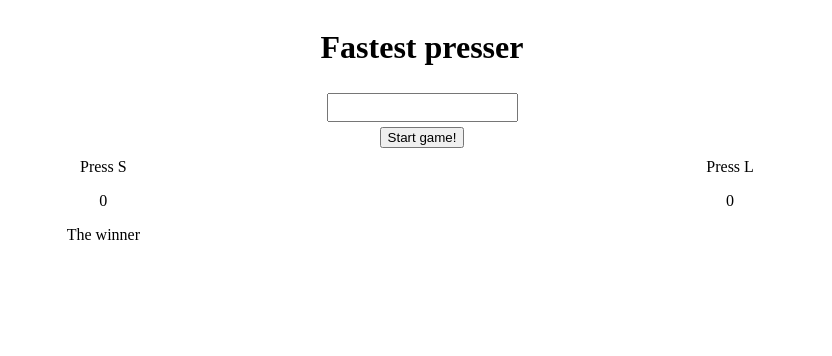
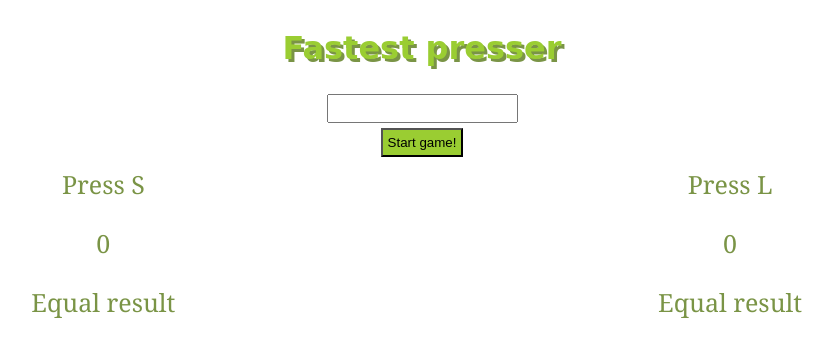
Before and after one commit to rufaidaju/hyf-homework, a plain HTML site: page index.html in a window 1280 px wide. Both pictures are taken after a click on the button "Start game!". Shown: the whole page, without its empty margins (218-1050 px from the left). Drawn offline with nearby package versions, Linux system fonts and the light colour scheme.

Commit message:
Add some css

```diff
--- a/index.css
+++ b/index.css
@@ -6,17 +6,35 @@ flex-direction:column;
 align-items: center;
 
 }
+h1{
+    font-family: cursive;
+    color:yellowgreen;
+    text-shadow:3px 3px rgb(122, 148, 70)  ;
+}
 #input {
     padding: 5px;
     margin :5px;
+    color:rgb(122, 148, 70) ;
+}
+.start-game{
+    padding: 5px ;
+    background-color:yellowgreen ;
+}
+
+.start-game:hover{
+    cursor: pointer;
+    background-color:rgb(122, 148, 70) ;
 }
 
 .winner{
     display:flex;
-    /* justify-content: center; */
+    height: 100%;
 }
 #s-presser ,#l-presser{
     width:48% ;
     padding :10px;
     text-align: center;
-}
+    color:rgb(122, 148, 70) ;
+    font-size: 25px;
+    font-family: Cambria, Cochin, Georgia, Times, 'Times New Roman', serif;
+    text-decoration-style: ;}
--- a/index.html
+++ b/index.html
@@ -10,7 +10,7 @@
         <div class="header-content">
             <h1 >Fastest presser</h1>
             <input type="number" id="input" value="Set seconds">
-            <button onClick="setTimer()" >Start game!</button>
+            <button  class="start-game" onClick="setTimer()" >Start game!</button>
         </div>
     <div class="winner">
         <div id="s-presser">Press S </div>
--- a/index.js
+++ b/index.js
@@ -4,7 +4,7 @@ let setTimer = function(){
     let seconds= document.getElementById('input').value ;
     console.log(seconds*1000);
     let presser1 = presser2 = 0 ;
-    // console.log(presser1,presser2);
+    //  console.log(presser1,presser2);
     document.addEventListener("keypress",function(event){
         if (event.which == 108){
             presser1 += 1;
@@ -13,12 +13,19 @@ let setTimer = function(){
         }
     })
     setTimeout(function(){
-        $('#s-presser').append('<p>',presser1,'</p>');
-        $('#l-presser').append('<p>',presser2,'</p>')
+        console.log(presser1,presser2);
+
+        $('#l-presser').append('<p>',presser1,'</p>');
+        $('#s-presser').append('<p>',presser2,'</p>');
         if (presser1 > presser2 ){
-            $('#s-presser').append('<p> The Winner</p>');
+            $( '#l-presser' ).addClass( "the-winner" );
+            $('#l-presser').append('<p class="the-winner"> The Winner</p><img src="giphy.gif"  alt="The winner"/>');
+        }else if(presser1 < presser2 ){
+            $('#s-presser' ).addClass( "the-winner" );
+            $('#s-presser').append('<p class="the-winner">The winner</p><img src="giphy.gif"  alt="The winner"/>');
         }else{
-            $('#s-presser').append('<p>The winner</p>');
+            $('#s-presser').append('<p> Equal result</p>');
+            $('#l-presser').append('<p>Equal result</p>')
         }
         console.log('l',presser1);
         console.log('s',presser2)
```
Also changed, not shown: giphy.gif (added).
